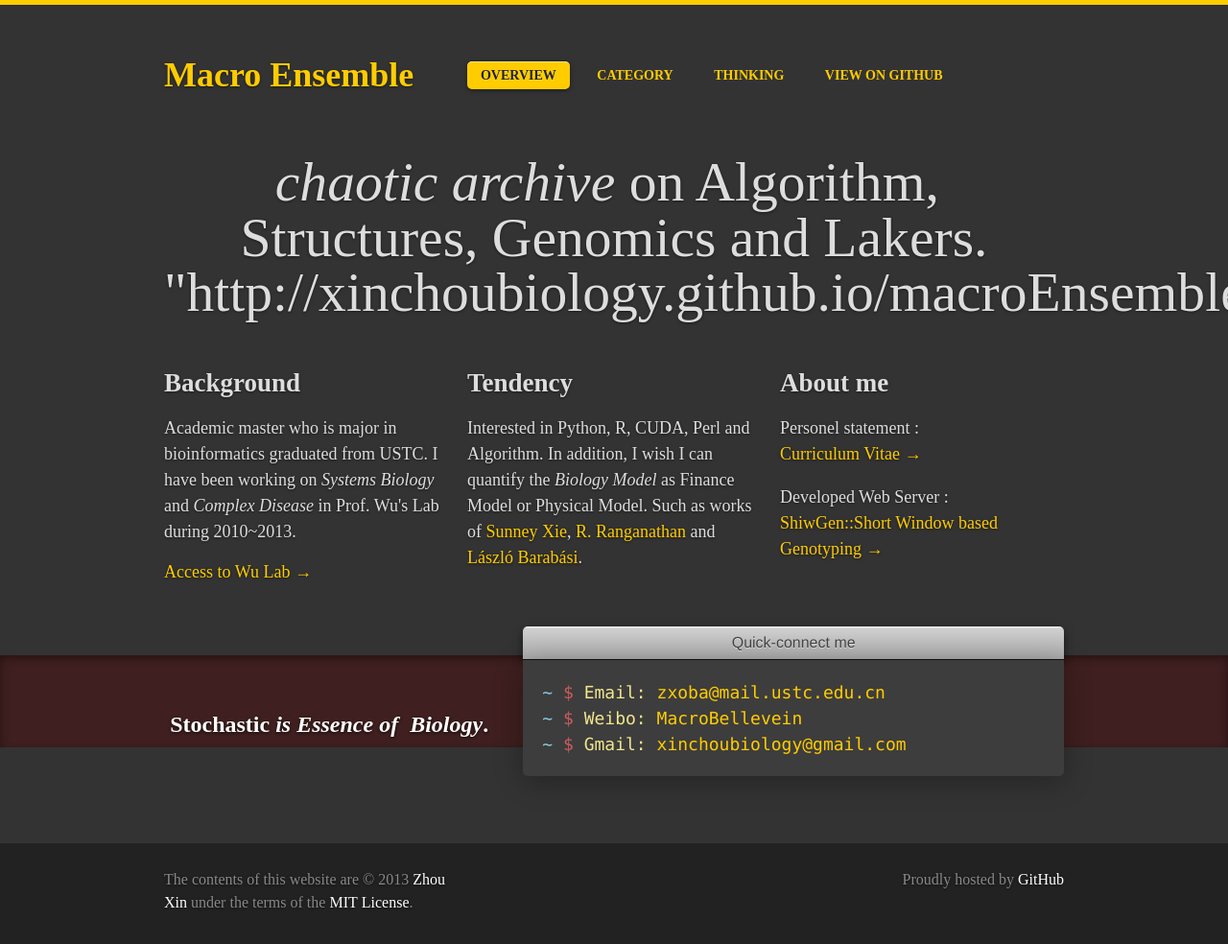
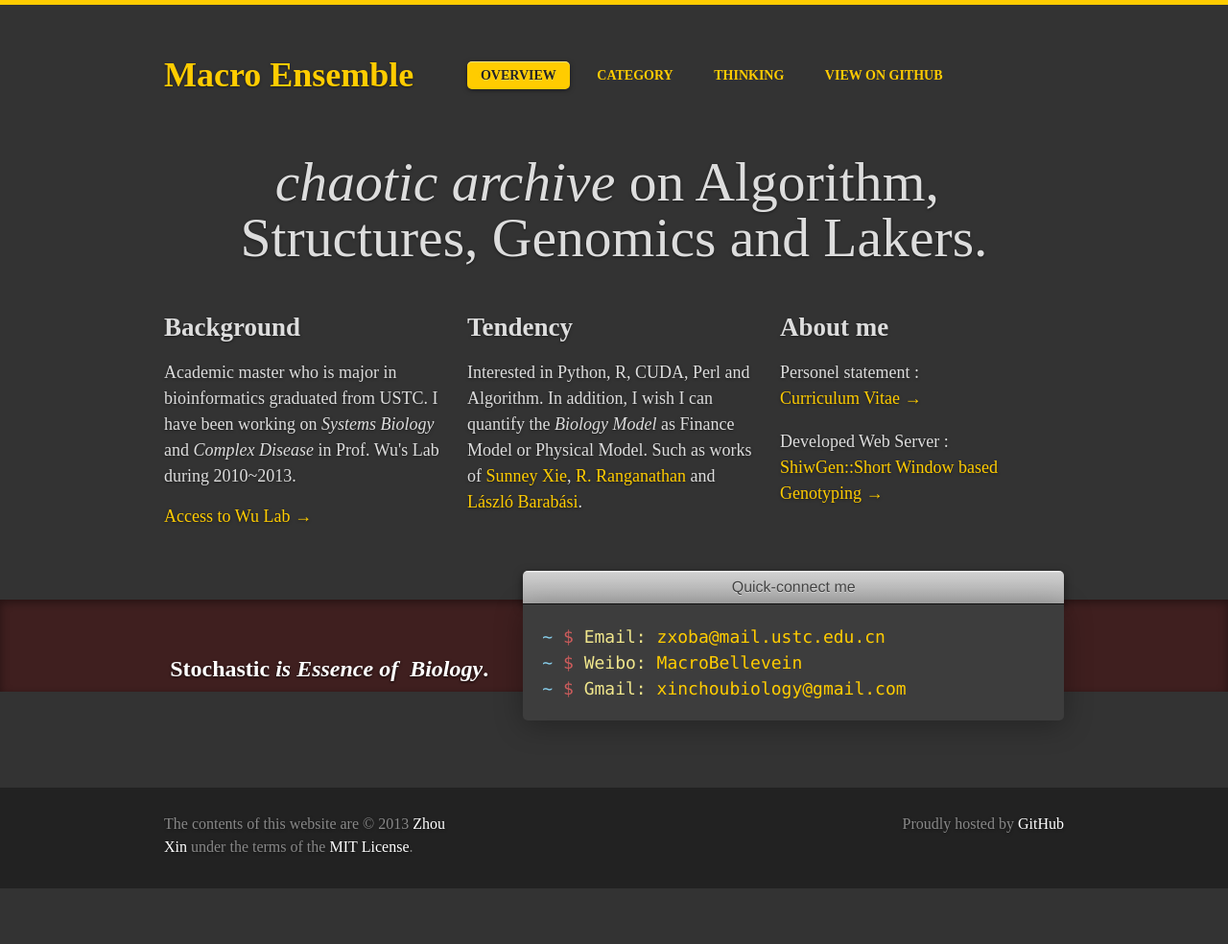
Before and after one commit to xinchoubiology/macroEnsemble, a Jekyll site: the page built from index.html, in a window 1280 px wide. Shown: the whole page at 96% size. Built offline with Jekyll 4.4.1, drawn with Linux system fonts in a browser that asks for light colours; some web fonts are replaced; comment, search, counter and statistics services are not loaded; after the commit the page ends 926 px from its top, so only the background shows below that.

Commit message:
baseurl and posturl changed

```diff
--- a/_includes/news_contents.html
+++ b/_includes/news_contents.html
@@ -9,9 +9,7 @@
     <ul>
       {% for post in site.posts limit:3 %}
       <li class="{% if page.title == post.title %}current{% endif %}">
-        <a>{{ post.url }}</a>
-        <a href="{{ post.url }}">{{ post.version }}</a>
-        <a>{{ post.url }}</a>
+        <a href="{{site.baseurl}}{{ post.url }}">{{ post.version }}</a>
         <HR style="FILTER: progid:DXImageTransform.Microsoft.Shadow(color:#987cb9,direction:145,strength:15)" width="150%" color="grey" SIZE=1>
       </li>
       {% endfor %}
--- a/_includes/news_contents_mobile.html
+++ b/_includes/news_contents_mobile.html
@@ -4,7 +4,7 @@
     <option value="/news/">Home</option>
     <optgroup label="v1.x">
       {% for post in site.posts %}
-      <option value="{{ post.url }}">{{ post.title }}</option>
+      <option value="{{site.baseurl}}{{ post.url }}">{{ post.title }}</option>
       {% endfor %}
     </optgroup>
   </select>
--- a/_includes/news_item.html
+++ b/_includes/news_item.html
@@ -1,6 +1,6 @@
 <article>
   <h2>
-    <a href="{{ post.url }}">
+    <a href="{{site.baseurl}}{{ post.url }}">
       {{ post.title }}
     </a>
   </h2>
--- a/index.html
+++ b/index.html
@@ -8,7 +8,6 @@
   <div class="grid">
     <div class="unit whole center-on-mobiles">
       <p align="center"><em>chaotic archive</em> on Algorithm,&nbsp; Structures, Genomics and Lakers. </p>
-      <p>"{{site.baseurl}}"</p>
     </div>
   </div>
 </section>
```
